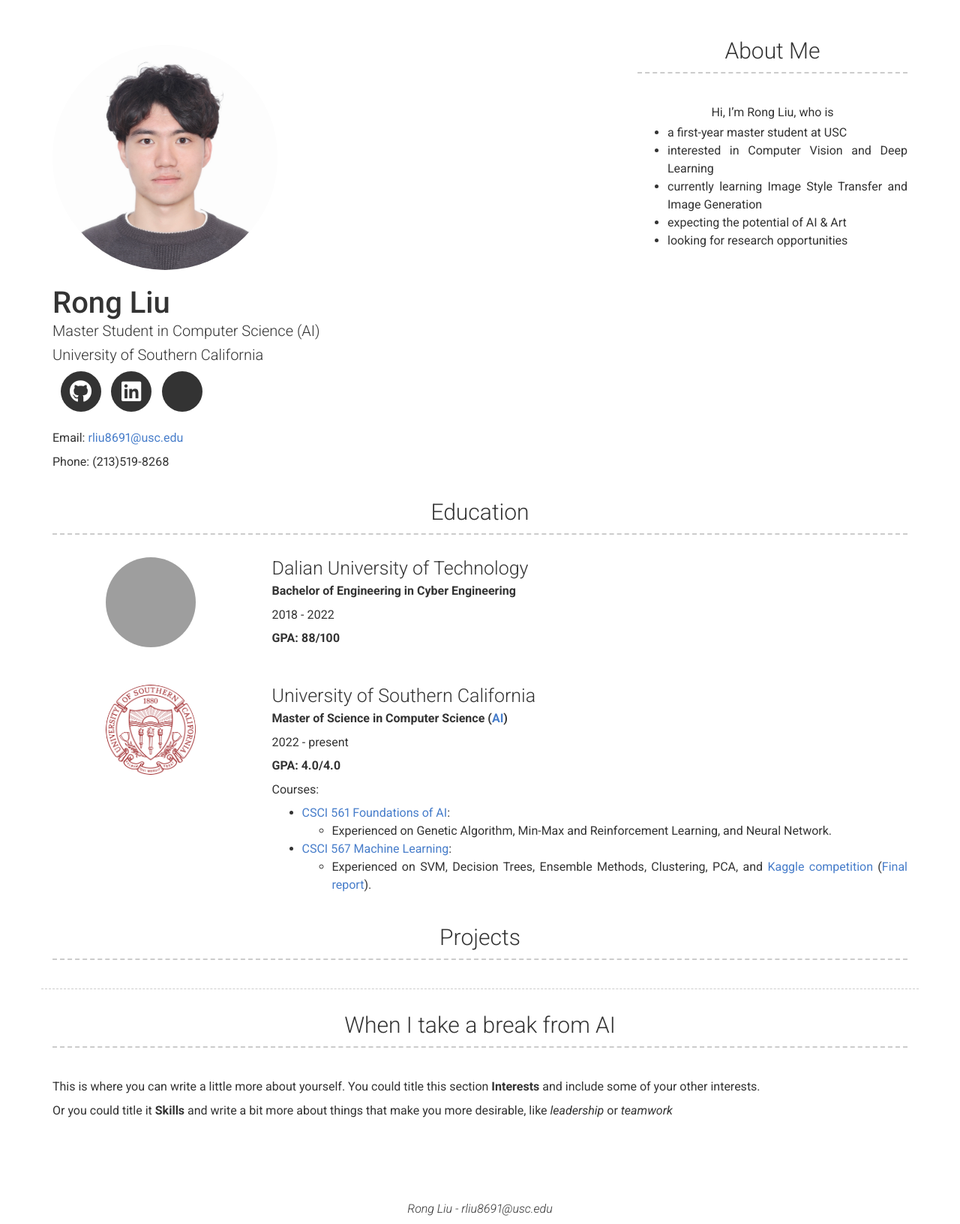
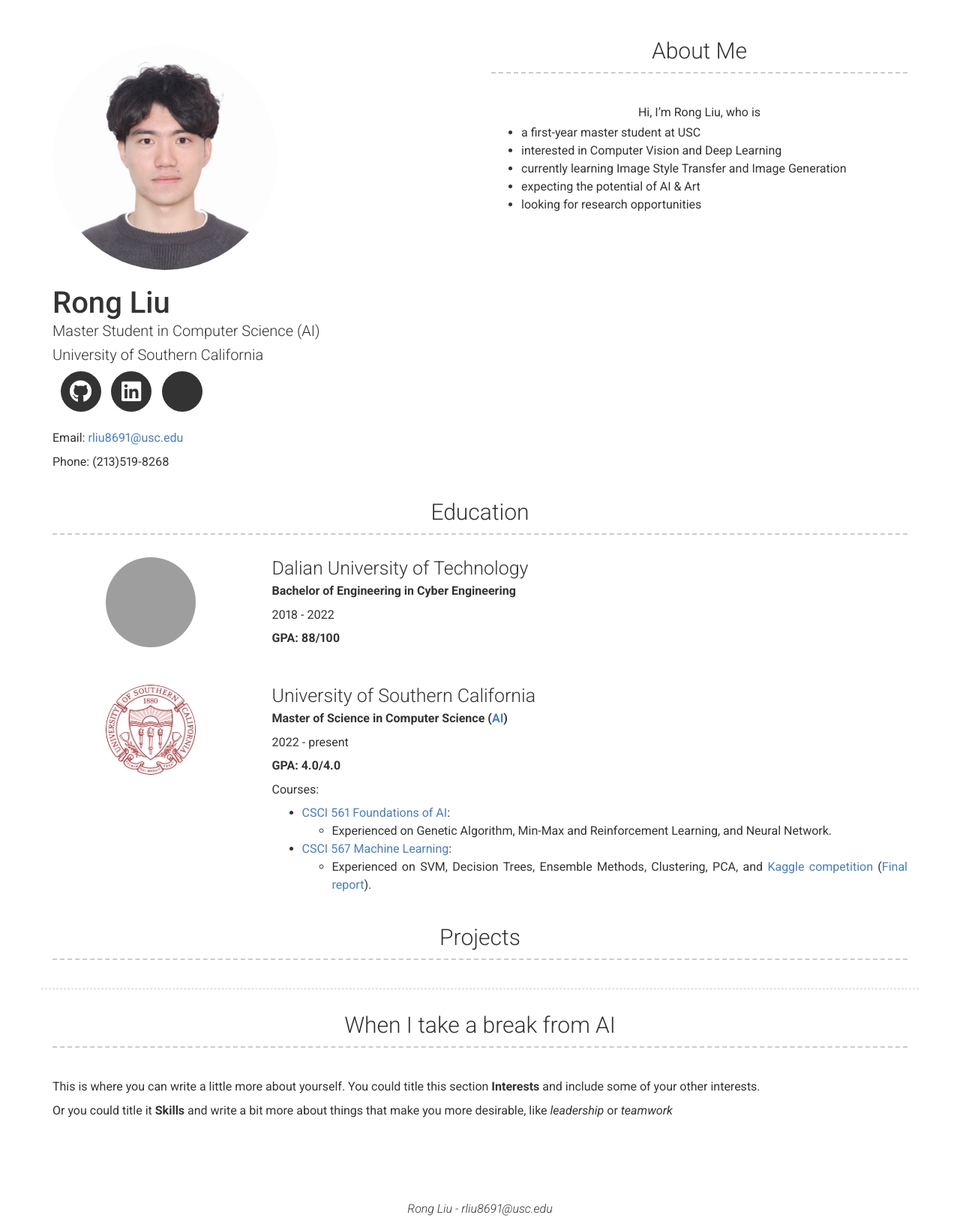
Before and after one commit to RongLiu-Leo/rongliu-leo.github.io, a Jekyll site: the page built from index.md, in a window 1280 px wide. Shown: the whole page at 75% size. Built offline with Jekyll 4.4.1, drawn with Linux system fonts in a browser that asks for light colours; nearby versions of some CDN libraries; a style sheet for code colours, icons or effects is not loaded; grey boxes are pictures that could not be loaded.

Commit message:
Update header.html

```diff
--- a/_includes/header.html
+++ b/_includes/header.html
@@ -1,6 +1,6 @@
 <div class="container header-container">
   <div class="row">
-    <div class="col-xs-12 col-sm-6 col-md-6 col-lg-8 header-left">
+    <div class="col-xs-12 col-sm-6 col-md-6 col-lg-6 header-left">
       <img class="profile-img" src="{{site.about_profile_image}}"/>
 
       <h1>{{ site.name | escape }}</h1>
@@ -48,7 +48,7 @@
         </p>
       {%- endif -%}
     </div>
-    <div class="col-xs-12 col-sm-6 col-md-6 col-lg-4 header-right">
+    <div class="col-xs-12 col-sm-6 col-md-6 col-lg-6 header-right">
       <h3 id="{{ site.about_title | slugify | default: 'about-me' }}">{{ site.about_title | default:
         "About Me" }}</h3>
       {{ site.about_content | strip | markdownify }}
```
